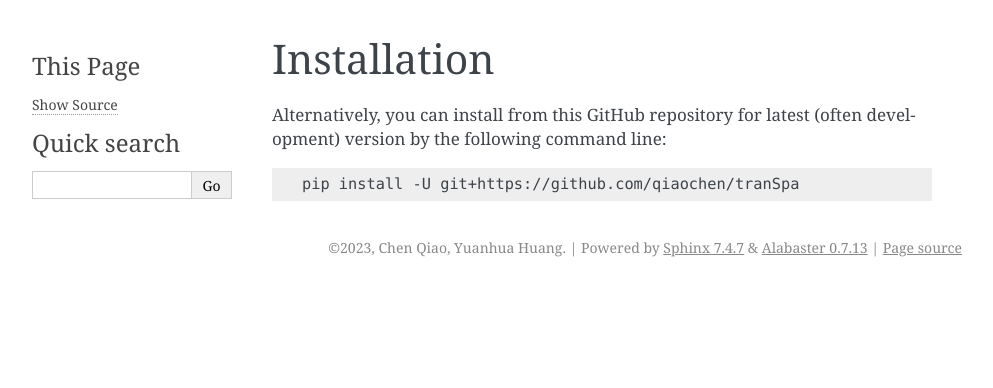
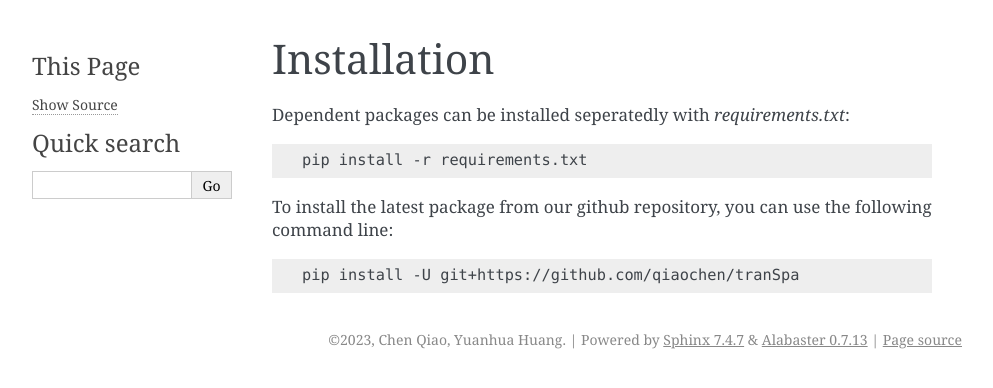
Before and after one commit to qiaochen/tranSpa, a Sphinx documentation site: the page built from docs/install.rst, in a window 1280 px wide. Shown: the top 388 px of the page, without its empty margins (148-1141 px from the left). Built offline with Sphinx 7.4.7, drawn with Linux system fonts in a browser that asks for light colours; pages that are not in the unit, such as notebooks, are missing from menus; the version number is read from the project's files by our own code.

Commit message:
minor
Former-commit-id: facafdf2bd4b984f06bde2bff57723ec1643178c [formerly facafdf2bd4b984f06bde2bff57723ec1643178c [formerly 656d41253cd7644647a2a8ee19896e81a36e31c9]]
Former-commit-id: 27735e0194f9d94e7a02e3f0a3a1c654aa472a02
Former-commit-id: 50135d6f8e0b6e3dbdd1b1276d3c909e7dad9631
Former-commit-id: 93d8e72cd730cba055fb5f6e43a1ebfc0daa37ce

```diff
--- a/docs/install.rst
+++ b/docs/install.rst
@@ -8,8 +8,13 @@ Installation
 
 ..    pip install -U transpa
 
-Alternatively, you can install from this GitHub repository for latest (often
-development) version by the following command line:
+Dependent packages can be installed seperatedly with `requirements.txt`:
+
+.. code-block:: bash
+
+   pip install -r requirements.txt
+
+To install the latest package from our github repository, you can use the following command line:
 
 .. code-block:: bash
 
```
Also changed, not shown: .travis.yml.
